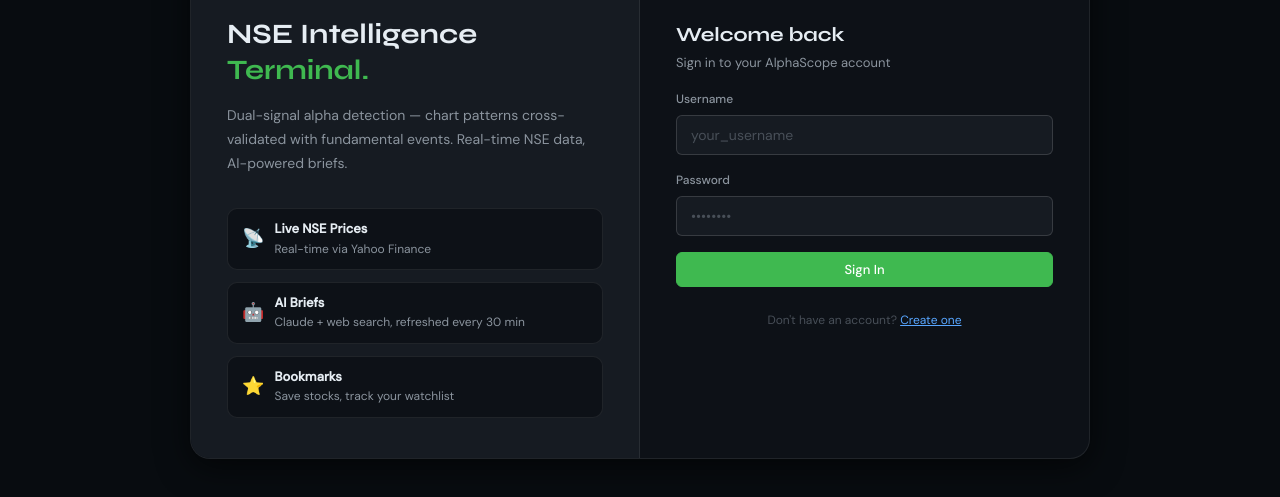
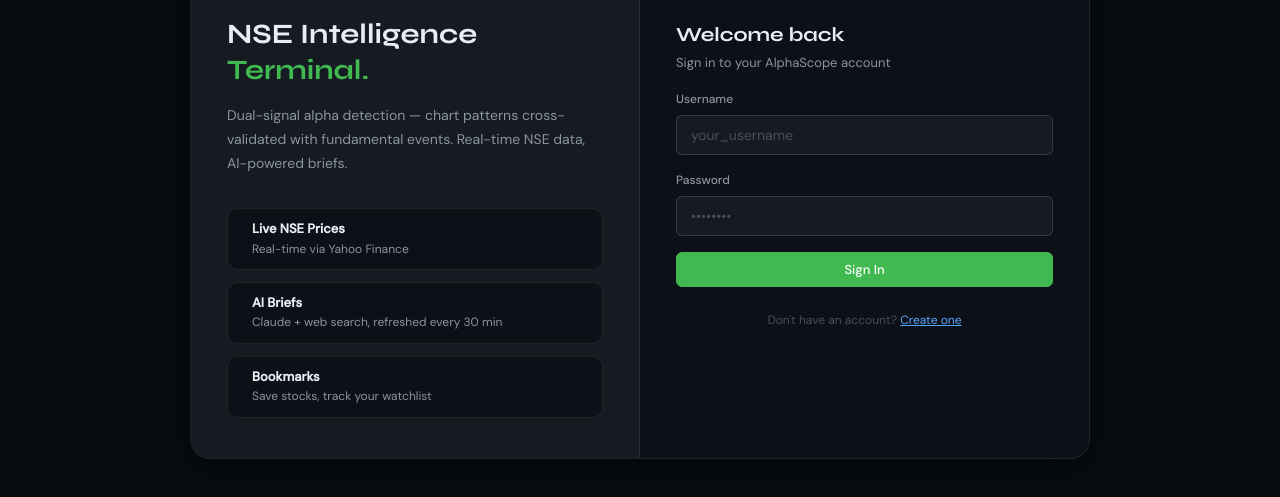
Before and after one commit to Vishwajeet2005/AlphaScope-2, a website: page alphascope-v2-final/public/index.html in a window 1280 px wide. Shown: the part 217-714 px from the top of the page. Drawn offline with Linux system fonts and the light colour scheme.

Commit message:
Update index.html

```diff
--- a/alphascope-v2-final/public/index.html
+++ b/alphascope-v2-final/public/index.html
@@ -84,15 +84,15 @@
       </div>
       <div class="hero-stats">
         <div class="hero-stat">
-          <span class="hero-stat-icon">📡</span>
+          <span class="hero-stat-icon"></span>
           <div class="hero-stat-text"><strong>Live NSE Prices</strong>Real-time via Yahoo Finance</div>
         </div>
         <div class="hero-stat">
-          <span class="hero-stat-icon">🤖</span>
+          <span class="hero-stat-icon"></span>
           <div class="hero-stat-text"><strong>AI Briefs</strong>Claude + web search, refreshed every 30 min</div>
         </div>
         <div class="hero-stat">
-          <span class="hero-stat-icon">⭐</span>
+          <span class="hero-stat-icon"></span>
           <div class="hero-stat-text"><strong>Bookmarks</strong>Save stocks, track your watchlist</div>
         </div>
       </div>
```
